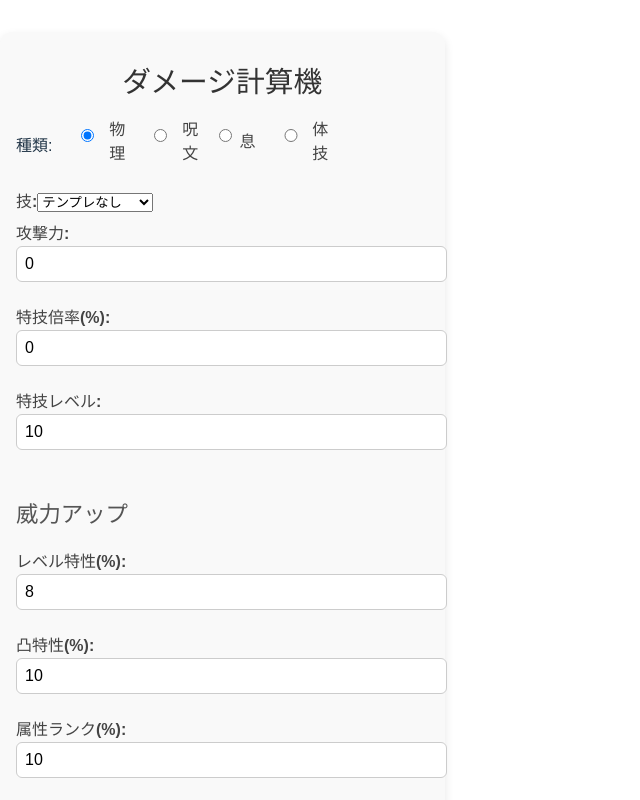
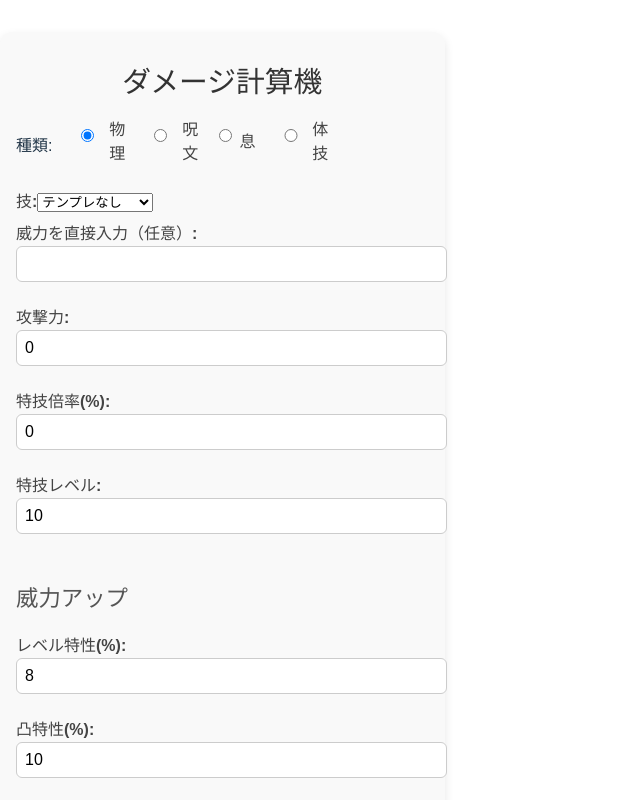
Before and after one commit to meve19/damage-calculator, a React (Vite) app: page / in a window 1280 px wide. Shown: the top 800 px of the page, without its empty margins (0-640 px from the left). Built offline with nearby package versions, Linux system fonts and the light colour scheme.

Commit message:
威力直接入力追加

```diff
--- a/src/App.jsx
+++ b/src/App.jsx
@@ -57,7 +57,7 @@ export default function App() {
   const sortedSkills = skills[selectedType].sort((a, b) => a.name.localeCompare(b.name));
 
   const [selectedSkill, setSelectedSkill] = useState(sortedSkills[0]?.value || 0);
-  const [kiso, setKiso] = useState(0);
+  const [manualSkillPower, setManualSkillPower] = useState('');
   const [superEffective, setSuperEffective] = useState(0);
 
   const [skillLevel, setskillLevel] = useState(10);
@@ -134,7 +134,8 @@ export default function App() {
     let eq = 0;
     const selectedSkillObj = skills[selectedType].find(skill => skill.value === selectedSkill);
     const selectedSkillName = selectedSkillObj?.name;
-    const selectedSkillPower = selectedSkillObj?.power ?? 0;
+    const selectedSkillPower = manualSkillPower !== '' ? Number(manualSkillPower) : (selectedSkillObj?.power ?? 0);
+
 
     if (selectedType === '物理') {
       eq = Math.floor(((attackPower / 2 - defensePower / 4) * (specialRate / 100)) * resistCalc * boost1Calc * drTotal);
@@ -211,6 +212,12 @@ export default function App() {
         {/* <label>または直接入力:
           <input type="number" value={selectedSkill} onChange={e => setSelectedSkill(+e.target.value)} />
         </label> */}
+      </div>
+      <div>
+        <label>
+          威力を直接入力（任意）:
+          <input type="number" value={manualSkillPower} onChange={e => setManualSkillPower(e.target.value)} />
+        </label>
       </div>
 
       {(selectedType === '物理' || selectedType === '呪文' || (['息', '体技'].includes(selectedType) && selectedSkill < 0)) && (
```
